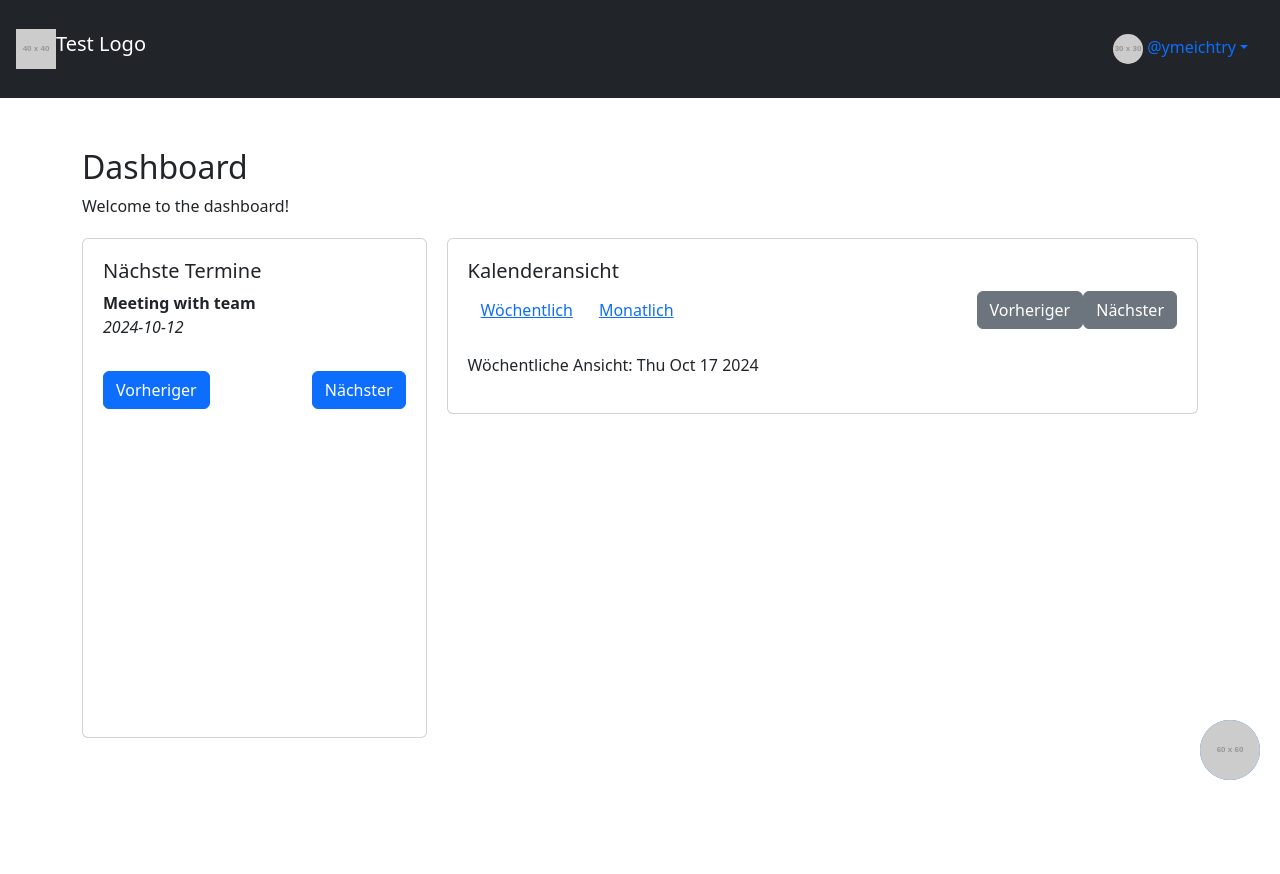
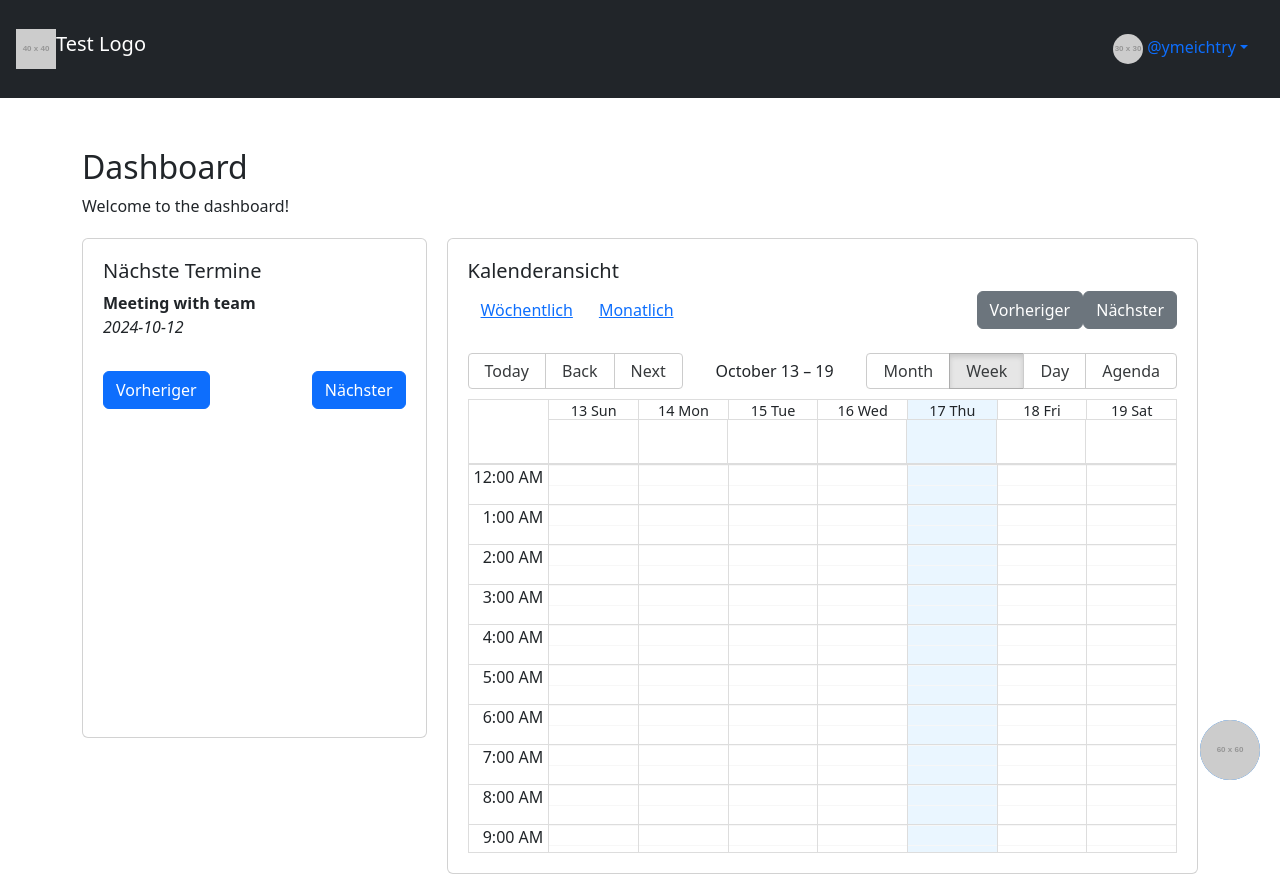
Before and after one commit to ymeichtry/BranAssist, a React (Create React App) app in the folder branassist-frontend/: page / in a window 1280 px wide. Before the commit the page ends 800 px from the top, so only its background shows below. Built offline with nearby package versions, Linux system fonts and the light colour scheme.

Commit message:
added a better calendarView

```diff
--- a/branassist-frontend/package.json
+++ b/branassist-frontend/package.json
@@ -8,7 +8,9 @@
     "@testing-library/user-event": "^13.5.0",
     "axios": "^1.7.7",
     "bootstrap": "^5.3.3",
+    "moment": "^2.30.1",
     "react": "^18.3.1",
+    "react-big-calendar": "^1.15.0",
     "react-dom": "^18.3.1",
     "react-router-dom": "^6.26.2",
     "react-scripts": "5.0.1",
--- a/branassist-frontend/src/components/CalendarViewCard.js
+++ b/branassist-frontend/src/components/CalendarViewCard.js
@@ -1,8 +1,26 @@
 import React, { useState } from 'react';
+import { Calendar, momentLocalizer } from 'react-big-calendar';
+import moment from 'moment';
+import 'react-big-calendar/lib/css/react-big-calendar.css';
+
+const localizer = momentLocalizer(moment);
 
 const CalendarViewCard = () => {
     const [view, setView] = useState('week'); // 'week' or 'month'
     const [currentDate, setCurrentDate] = useState(new Date());
+    const events = [
+        {
+            title: 'Client Meeting',
+            start: new Date(2024, 9, 13, 14, 0),
+            end: new Date(2024, 9, 13, 15, 0),
+        },
+        {
+            title: 'Project Deadline',
+            start: new Date(2024, 9, 11, 9, 0),
+            end: new Date(2024, 9, 11, 10, 0),
+        },
+        // Weitere Events können hier hinzugefügt werden
+    ];
 
     const handleNext = () => {
         setCurrentDate((prevDate) => {
@@ -54,11 +72,17 @@ const CalendarViewCard = () => {
                 </div>
             </div>
             <div className="calendar-view mt-4">
-                {view === 'week' ? (
-                    <p>Wöchentliche Ansicht: {currentDate.toDateString()}</p>
-                ) : (
-                    <p>Monatliche Ansicht: {currentDate.toLocaleString('default', { month: 'long', year: 'numeric' })}</p>
-                )}
+                <Calendar
+                    localizer={localizer}
+                    events={events}
+                    startAccessor="start"
+                    endAccessor="end"
+                    defaultView={view}
+                    date={currentDate}
+                    view={view}
+                    onNavigate={(date) => setCurrentDate(date)}
+                    style={{ height: 500 }}
+                />
             </div>
         </div>
     );
```
Also changed, not shown: 1 other file (tests, documents, lock files or other folders).
